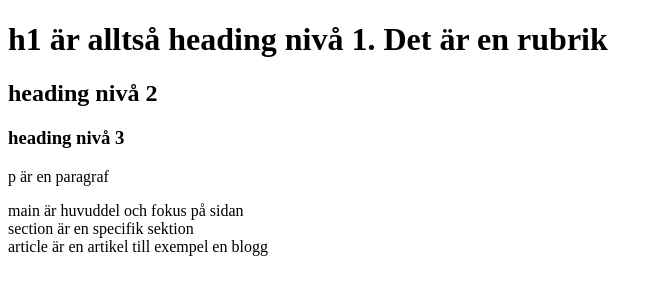
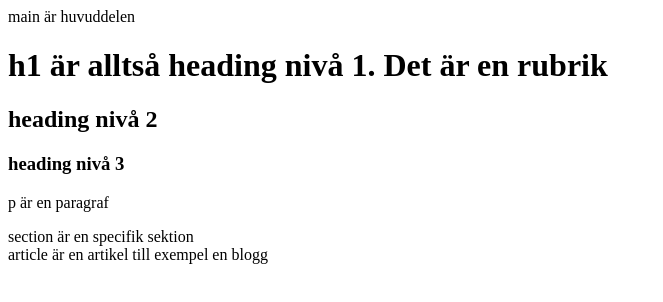
Before and after one commit to Nn0el/wv1---repetion, a plain HTML site: page Index.html in a window 1280 px wide. Shown: the whole page, without its empty margins (0-663 px from the left). Drawn offline with Linux system fonts and the light colour scheme.

Commit message:
Update Index.html
fixade så att allt är i main

```diff
--- a/Index.html
+++ b/Index.html
@@ -10,12 +10,14 @@
     repetition
 </title>
 <body>
+    <main>
+        main är huvuddelen
     <h1> h1 är alltså heading nivå 1. Det är en rubrik</h1>
     <h2> heading nivå 2</h2>
     <h3> heading nivå 3</h3>
     <p> p är en paragraf</p>
-    <main> main är huvuddel och fokus på sidan</main>
     <section> section är en specifik sektion </section>
     <article> article är en artikel till exempel en blogg</article>
+</main>
 </body>
 </html>
```
